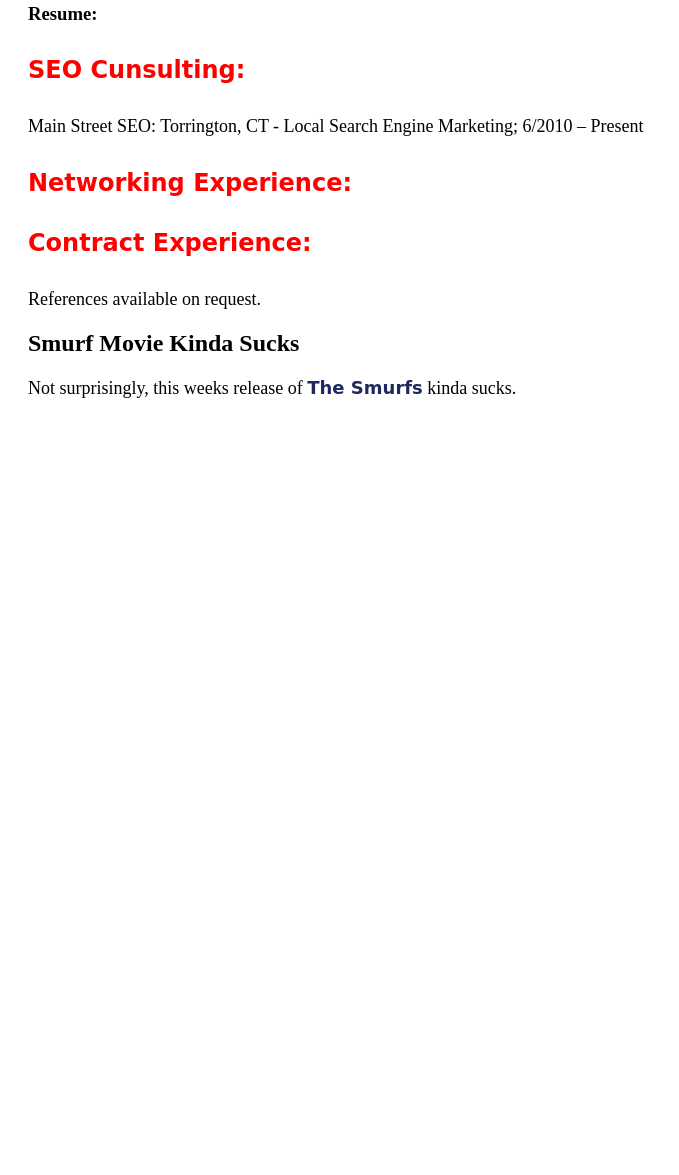
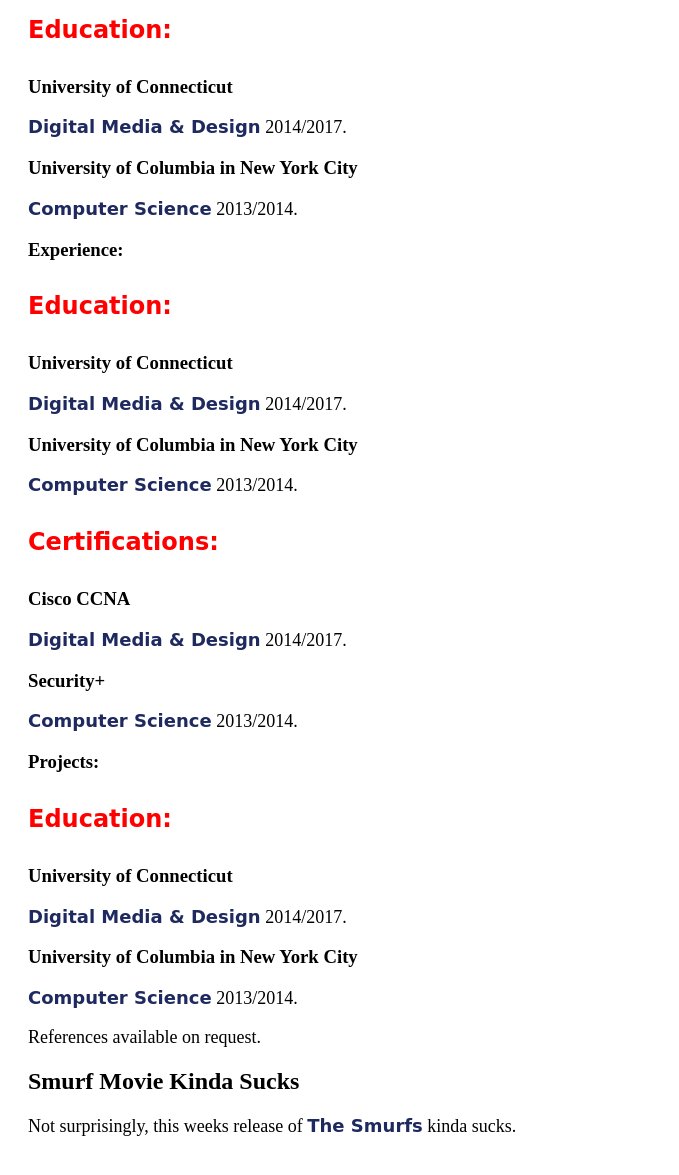
Before and after one commit to christopherarena/christopherarena.github.io, a plain HTML site: page portfolio/resume.html in a window 1280 px wide. Shown: the part 123-1298 px from the top of the page, without its empty margins (0-679 px from the left). Before the commit the page ends 800 px from the top, so only its background shows below. Drawn offline with Linux system fonts and the light colour scheme; a web font is replaced by a local one.

Commit message:
test look

```diff
--- a/portfolio/resume.html
+++ b/portfolio/resume.html
@@ -42,18 +42,56 @@
 
 			<h2 class="color";>Web Developer & SEO Consultant</h2>	-->
 
-        	<div class="display";>
-				 <h3 class="color"class="font-size"class="font-weight";>Resume:</h3>
+  				 	<h4 class="font-family"; class="color";>Education:</h4>
+  				 	<h3>University of Connecticut</h3>
+  					<p>
+     				<b>Digital Media & Design</b> 2014/2017.</p>
+
+					</article>
+					<h3>University of Columbia in New York City</h3>
+ 					<p>
+     				<b>Computer Science</b> 2013/2014.</p>
+					</article>
 
 
-  				 	<h4 class="font-family"; class="color";>SEO Cunsulting:</h4>
-  				 	<p class="font-size";>Main Street SEO: Torrington, CT - Local Search Engine Marketing; 6/2010 – Present</p>
-
-  				 	<h4 class="font-family"; class="color";>Networking Experience:</h4>
+  				 	<h3 class="font-family"; class="color";>Experience:</h3>
   				 	<p></p>
 
-					<h4 class="font-family"; class="color";>Contract Experience:</h4>
+  				 	<h4 class="font-family"; class="color";>Education:</h4>
+  				 	<h3>University of Connecticut</h3>
+  					<p>
+     				<b>Digital Media & Design</b> 2014/2017.</p>
+
+					</article>
+					<h3>University of Columbia in New York City</h3>
+ 					<p>
+     				<b>Computer Science</b> 2013/2014.</p>
+					</article>
+
+					<h4 class="font-family"; class="color";>Certifications:</h4>
+  				 	<h3>Cisco CCNA</h3>
+  					<p>
+     				<b>Digital Media & Design</b> 2014/2017.</p>
+
+					</article>
+					<h3>Security+</h3>
+ 					<p>
+     				<b>Computer Science</b> 2013/2014.</p>
+					</article>
+
+					<h3 class="font-family"; class="color";>Projects:</h3>
 					</p></P>
+
+					<h4 class="font-family"; class="color";>Education:</h4>
+  				 	<h3>University of Connecticut</h3>
+  					<p>
+     				<b>Digital Media & Design</b> 2014/2017.</p>
+
+					</article>
+					<h3>University of Columbia in New York City</h3>
+ 					<p>
+     				<b>Computer Science</b> 2013/2014.</p>
+					</article>
 			</div>
 
 			<div class="display";>
```
